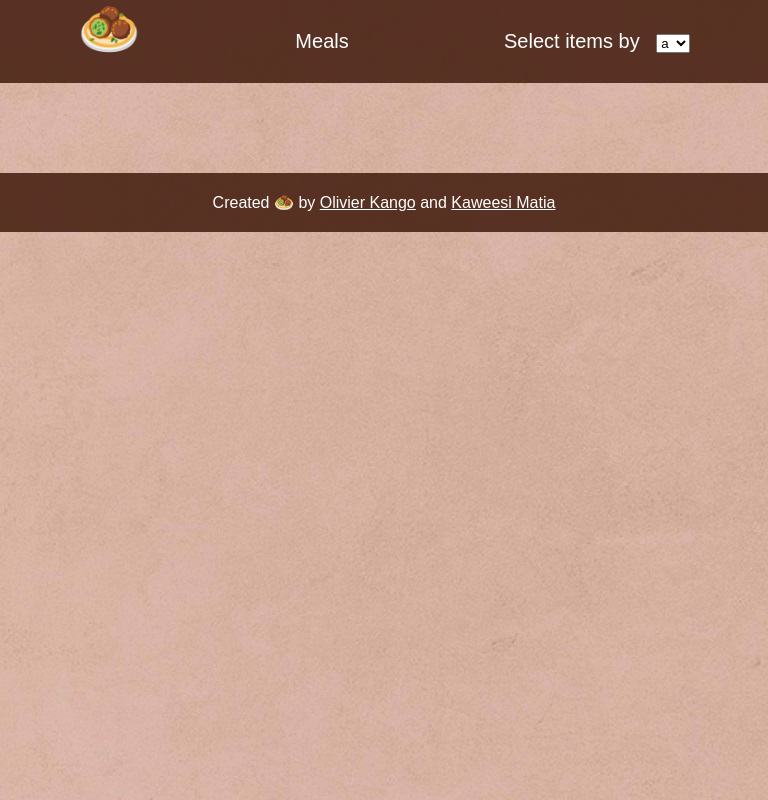
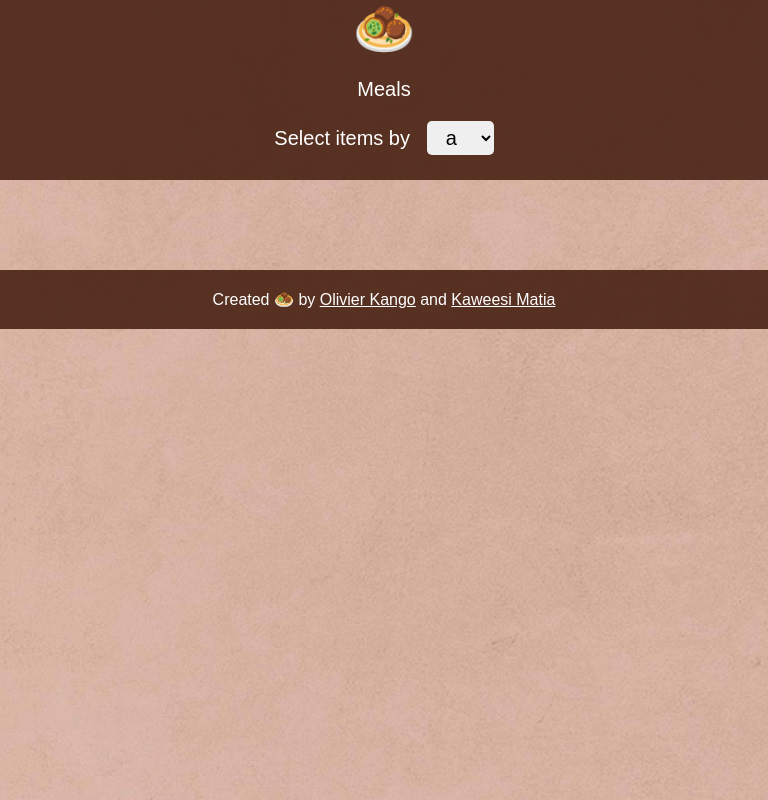
Before and after one commit to Olivier-Kango/Capstone-API-based-webapp, a website built with webpack: page src/index.html in a window 768 px wide. Built offline with nearby package versions, Linux system fonts and the light colour scheme.

Commit message:
Make the header responsivness

```diff
--- a/src/style.css
+++ b/src/style.css
@@ -53,11 +53,6 @@ header nav ul li:nth-child(1) {
   margin: 0;
   height: min-content;
   margin-bottom: 10px;
-}
-
-header nav ul li:hover {
-  color: yellow;
-  cursor: pointer;
 }
 
 footer p {
@@ -152,7 +147,30 @@ button {
 
   .photo {
     width: 24vw;
-    width: 365px;
+  }
+}
+
+@media (max-width: 768px) {
+  header nav ul {
+    display: flex;
+    flex-direction: column;
+    align-items: center;
+  }
+
+  header nav ul li {
+    padding: 10px;
+  }
+
+  header nav ul li:nth-child(3) {
+    padding-bottom: 25px;
+  }
+
+  .photo {
+    width: 80%;
+  }
+
+  #form {
+    padding: 0;
   }
 }
 
@@ -335,3 +353,17 @@ button {
   background: rgba(210, 140, 89, 0.756);
   box-shadow: 3px 3px 0 0;
 }
+
+/* SELECTOR ALPHBET */
+#select {
+  padding: 5px 15px;
+  font-size: 20px;
+  cursor: pointer;
+  border: none;
+  outline: none;
+  border-radius: 5px;
+}
+
+#select option {
+  font-size: 20px;
+}
```
